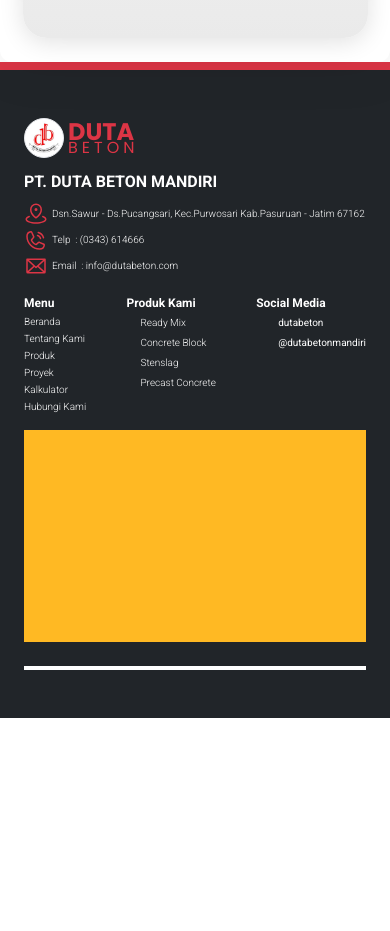
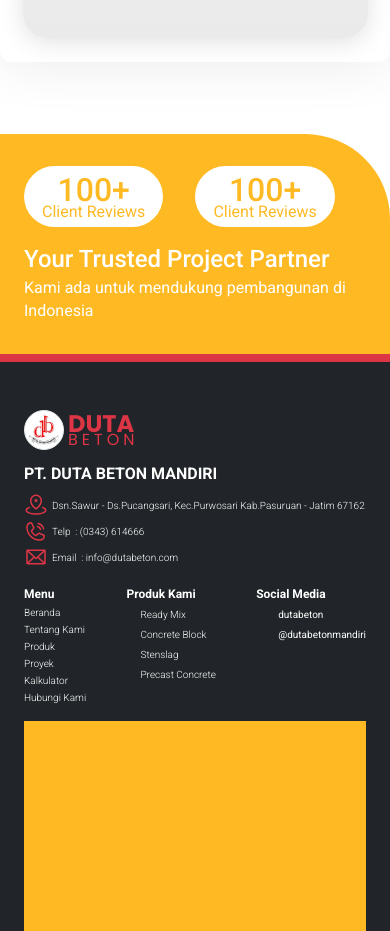
Before and after one commit to Faizululum/Duta-Beton-Website, a Next.js app: page / in a window 390 px wide. Shown: the part 2400-3331 px from the top of the page. Before the commit the page ends 3118 px from the top, so only its background shows below. Built offline with nearby package versions, Linux system fonts and the light colour scheme; some icons are missing.

Commit message:
feat(home): create responsive project trust section and why card component (#12)

```diff
--- a/src/app/page.js
+++ b/src/app/page.js
@@ -1,4 +1,5 @@
 import HomeHero from "@/components/page/HomeHero";
+import ProjectTrust from "@/components/page/ProjectTrust";
 import WhyCard from "@/components/page/WhyCard";
 
 export default function Home() {
@@ -6,6 +7,7 @@ export default function Home() {
     <div>
       <HomeHero />
       <WhyCard />
+      <ProjectTrust />
     </div>
   );
 }
--- /dev/null
+++ b/src/components/page/ProjectTrust.jsx
@@ -0,0 +1,16 @@
+import ClientCard from "../ui/ClientCard";
+
+export default function ProjectTrust() {
+  return (
+    <div className="flex flex-col md:flex-row justify-between w-full h-max md:h-[230px] items-start md:items-center bg-secondary-yellow rounded-tr-[85px] md:rounded-tr-[112px] px-regular-lg md:px-bold-4xl py-bold-sm gap-regular-sm">
+      <div className="flex gap-bold-sm md:gap-bold-xl">
+        <ClientCard />
+        <ClientCard />
+      </div>
+      <div className="flex flex-col text-white md:text-right w-full md:gap-thin-lg justify-center">
+        <h3 className="text-mob-h4 md:text-desk-h4 font-medium">Your Trusted Project Partner</h3>
+        <p className="text-mob-h6 md:text-desk-h6 font-normal">Kami ada untuk mendukung pembangunan di Indonesia</p>
+      </div>
+    </div>
+  );
+}
--- a/src/components/page/WhyCard.jsx
+++ b/src/components/page/WhyCard.jsx
@@ -2,7 +2,7 @@ import CardValue from "../ui/CardValue";
 
 export default function WhyCard() {
   return (
-    <div className="h-max flex justify-center -mt-bold-lg z-10">
+    <div className="h-max flex justify-center -mt-bold-lg z-10 mb-bold-3xl">
       <div className="shadow-shadow-card rounded-xl md:rounded-3xl bg-white w-[400px] md:w-max h-max pt-thin-lg md:pt-regular-lg pb-regular-lg md:p-bold-lg">
         <div className="flex flex-col gap-thin-lg">
           <div className="flex flex-col text-center">
@@ -14,9 +14,9 @@ export default function WhyCard() {
             </p>
           </div>
           <div className="flex flex-col md:flex-row gap-regular-sm md:gap-bold-sm w-full items-center">
-          <CardValue />
-          <CardValue />
-          <CardValue />
+            <CardValue />
+            <CardValue />
+            <CardValue />
           </div>
         </div>
       </div>
--- /dev/null
+++ b/src/components/ui/ClientCard.jsx
@@ -0,0 +1,8 @@
+export default function ClientCard() {
+  return (
+    <div className="flex flex-col w-max h-max bg-white rounded-full py-thin-sm md:py-thin-md px-regular-md  md:px-bold-sm text-center text-secondary-yellow">
+      <h2 className="text-mob-h3 md:text-desk-h1 font-medium -mb-thin-lg md:-mb-regular-sm">100+</h2>
+      <p className="text-mob-h6 md:text-desk-h5 font-normal">Client Reviews</p>
+    </div>
+  );
+}
```
